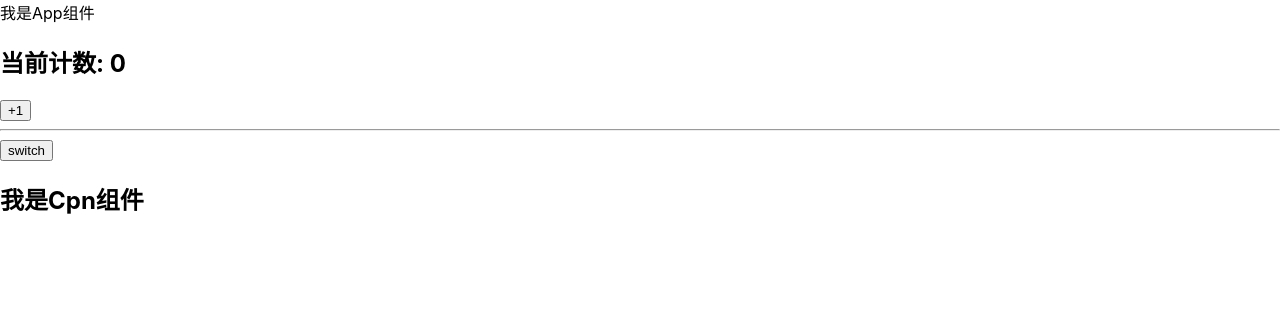
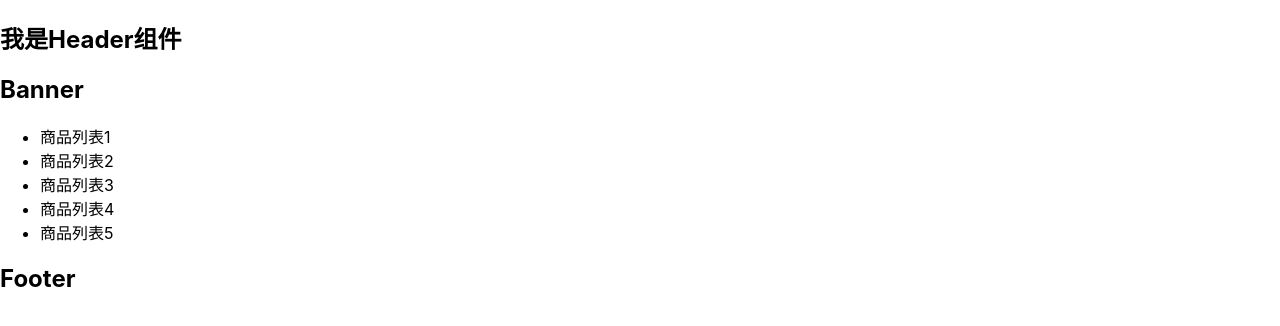
Before and after one commit to yongbonbon/react_core, a React (Create React App) app: page / in a window 1280 px wide. Shown: the top 326 px of the page. Built offline with nearby package versions, Linux system fonts and the light colour scheme.

Commit message:
'update'

```diff
--- /dev/null
+++ b/src/02_learn_component/03_组件间通信/01_组件间的嵌套.js
@@ -0,0 +1,49 @@
+import React, { Component } from "react";
+
+//Header
+function Header() {
+  return <h2>我是Header组件</h2>;
+}
+
+//Footer
+function Footer() {
+  return <h2>Footer</h2>;
+}
+
+//Main
+function Main() {
+  return (
+    <div>
+      <Banner />
+      <ProductList />
+    </div>
+  );
+}
+
+function Banner() {
+  return <h2>Banner</h2>;
+}
+
+function ProductList() {
+  return (
+    <ul>
+      <li>商品列表1</li>
+      <li>商品列表2</li>
+      <li>商品列表3</li>
+      <li>商品列表4</li>
+      <li>商品列表5</li>
+    </ul>
+  );
+}
+
+export default class App extends Component {
+  render() {
+    return (
+      <React.Fragment>
+        <Header />
+        <Main />
+        <Footer />
+      </React.Fragment>
+    );
+  }
+}
--- a/src/index.js
+++ b/src/index.js
@@ -1,7 +1,7 @@
 import React from "react";
 import ReactDOM from "react-dom";
 import "./index.css";
-import App from "./02_learn_component/02_component_life_circle/App";
+import App from "./02_learn_component/03_组件间通信/01_组件间的嵌套";
 
 ReactDOM.render(
   <div>
```
Also changed, not shown: src/02_learn_component/01_定义组件/01_defineComponent.js (renamed from src/02_learn_component/01_define_component/01_defineComponent.js), src/02_learn_component/01_定义组件/02_render返回值.js (renamed from src/02_learn_component/01_define_component/02_render返回值.js), src/02_learn_component/02_组件生命周期/App.js (renamed from src/02_learn_component/02_component_life_circle/App.js).
